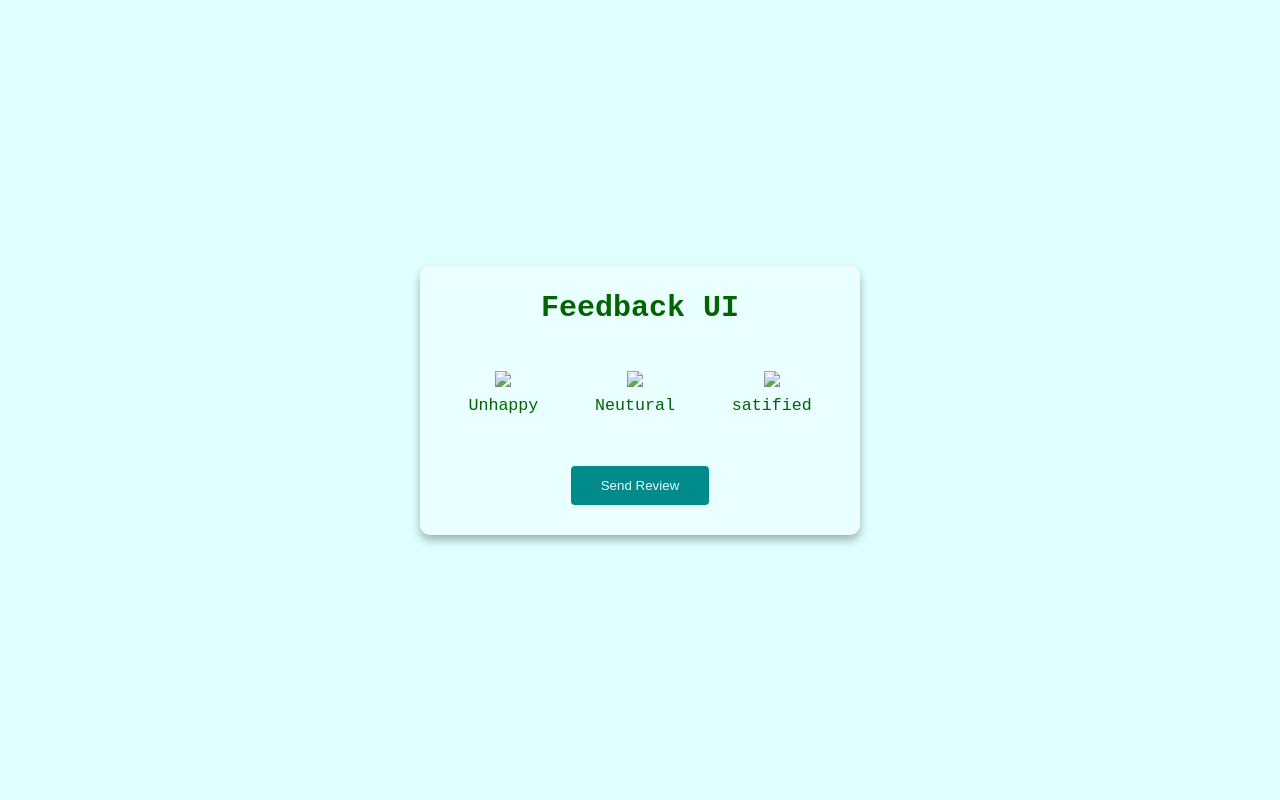
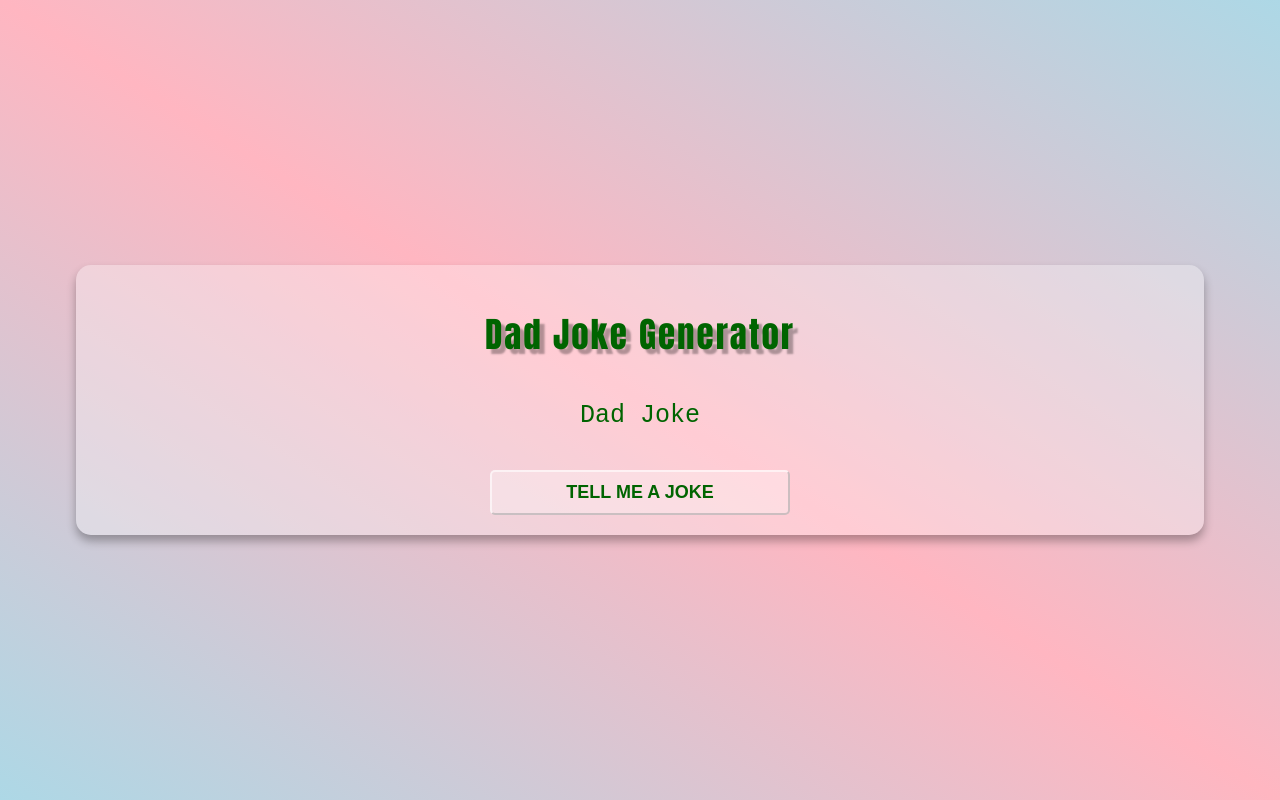
Before and after one commit to obafemi89/English-Dictionary, a plain HTML site: page index.html in a window 1280 px wide. Drawn offline with Linux system fonts and the light colour scheme.

Commit message:
Add files via upload

```diff
--- a/index.html
+++ b/index.html
@@ -3,33 +3,21 @@
 <head>
     <meta charset="UTF-8">
     <meta name="viewport" content="width=device-width, initial-scale=1.0">
-    <title>Feedback UI</title>
-    <link rel="stylesheet" href="st.css">
+    <title>DAD JOKES GENERATOR</title>
+    <link rel="stylesheet" href="style.css">
 </head>
 <body>
 
-    <div class="container" id="container">
-        <h1 class="heading">Feedback UI</h1>
-        <div class="rating-container"
-        id="rating-container">
-        <div class="rating">
-            <img src="images/unhappy.png" >
-            <small>Unhappy</small>
-        </div>
-        <div class="rating">
-            <img src="images/neutural.png" >
-            <small>Neutural</small>
-        </div>
-        <div class="rating">
-            <img src="images/satified.png" >
-            <small>satified</small>
-        </div>
-    </div>
-    <button class="btn" id="btn">Send Review</button>
-
+    <div class="container">
+        <h1 class="heading">Dad Joke Generator</h1>
+        <P class="joke" id="joke">Dad Joke </P>
+        <button class="btn" id="btn">Tell me a joke</button>
     </div>
 
 
-    <script src="st.js"></script>
+
+
+    <script src="script.js"></script>
+
 </body>
 </html>
--- /dev/null
+++ b/script.js
@@ -0,0 +1,35 @@
+const btnEl = document.getElementById("btn");
+const JokeEl = document.getElementById("joke")
+
+const apikey = "oeorImGHbfhdVCwfEmVJRg==fhEs0y3fiNdpDqQ6";
+
+const options = {
+    method: "GET",
+    headers: {
+        "X-Api-key": apikey,
+    },
+};
+
+const apiURL = "https://api.api-ninjas.com/v1/dadjokes?limit=1";
+
+async function getJoke() {
+   try{
+    jokeEl.innerText = "Updating...";
+    btnEl.disable = true;
+    btnEl.innerText = "Loading...";
+    const response = await fetch(apiURL, options);
+    const data = await response.json();
+
+    btnEl.disable = false;
+    btnEl.innerText = "Tell me a joke";
+
+    jokeEl.innerText = data[0].joke;
+   } catch (error) {
+    jokeEl.innerText = "An error happened, try again later";
+    btnEl.disable = false;
+    btnEl.innerText = "Tell me a joke";
+    console.log(error);
+   }
+};
+
+btnEl.addEventListener("click", getJoke);
--- /dev/null
+++ b/style.css
@@ -0,0 +1,54 @@
+body{
+    margin: 0;
+    background: linear-gradient(to left bottom,
+     lightblue,  lightpink, lightblue);
+     min-height: 100vh;
+     display: flex;
+     justify-content: center;
+     align-items: center;
+     font-family: monospace;
+}
+
+.container{
+    background-color: rgba(255, 255, 255, .3);
+    padding: 20px;
+    box-shadow: 0 6px 10px rgba(0,0,0,.3);
+    border-radius: 15px;
+    width: 85%;
+    text-align: center;
+    color: darkgreen;
+}
+
+.heading{
+    font-size: 35px;
+    font-weight: 200;
+    font-family: Impact, Haettenschweiler,
+    'Arial Narrow Bold', sans-serif;
+    text-shadow: 5px 5px 2px rgba(0,0,0,.3);
+    letter-spacing: 2px;
+}
+
+.joke{
+    font-size: 25px;
+    font-weight: 500;
+    margin: 40px;
+}
+
+.btn{
+    font-size: 18px;
+    font-weight: 700;
+    border-radius: 5px;
+    cursor: pointer;
+    padding: 10px;
+    background-color: rgba(255,255,255,.3);
+    border-color: rgba(255,255,255,.6);
+    text-transform: uppercase;
+    width: 300px;
+    color: darkgreen;
+}
+
+.btn:hover{
+    background-color: rgba(255,255,255,.5);
+    box-shadow: 0 4px 4px rgba(0,0,0,.3);
+    transition: all 300ms ease;
+}
```
